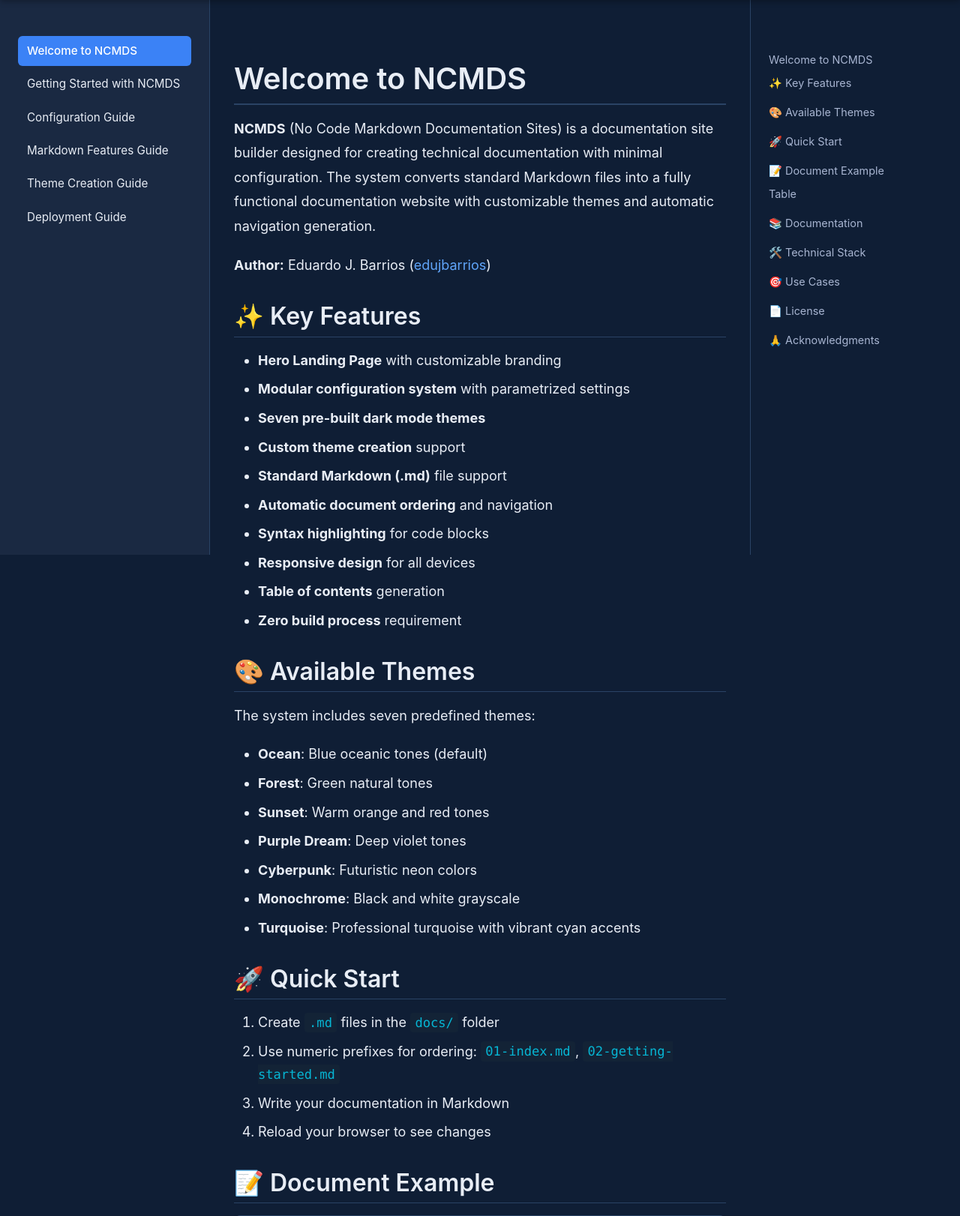
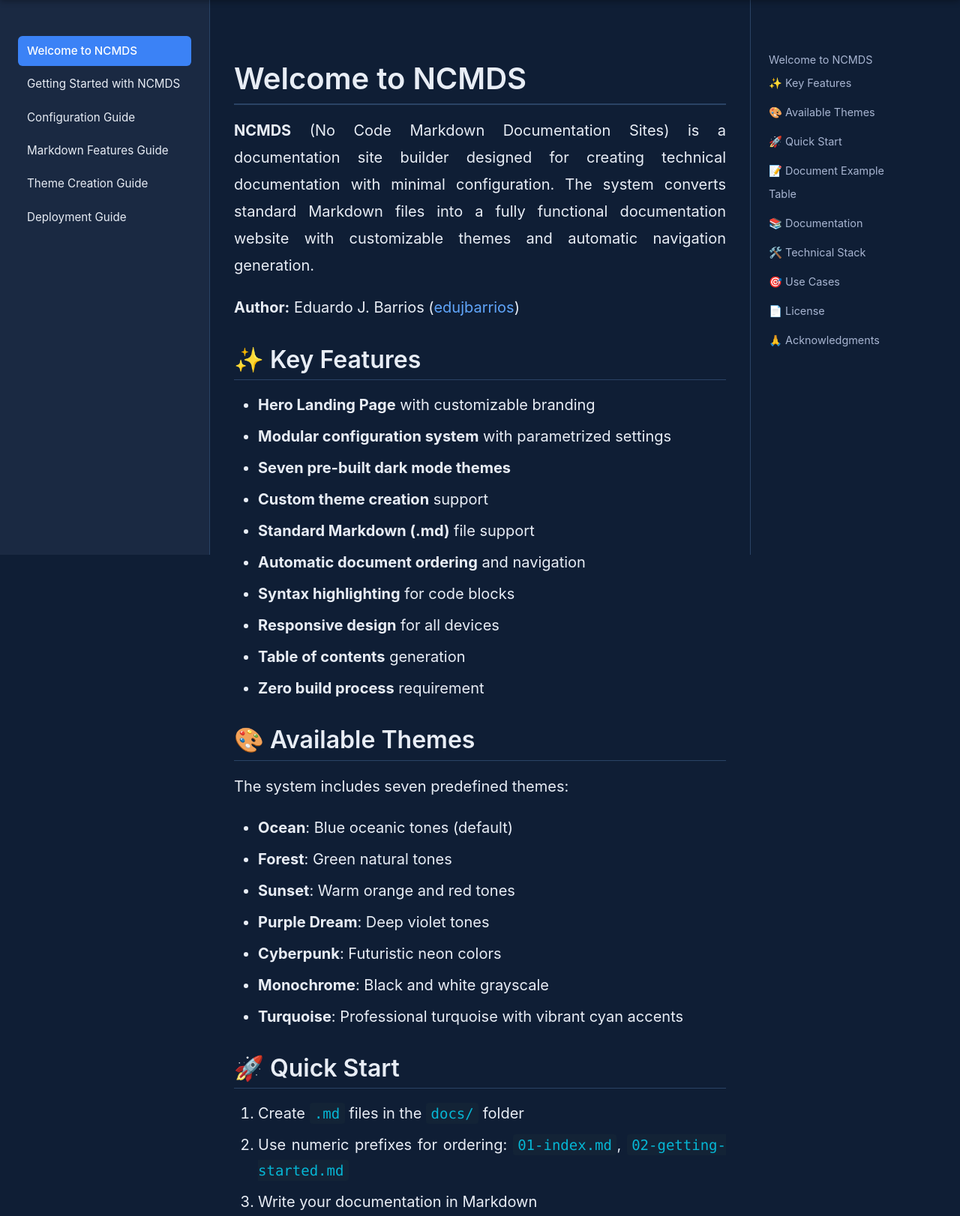
Before and after one commit to edujbarrios/ncmds, a Flask app: page /docs/01-index in a window 1280 px wide. Shown: the part 60-1682 px from the top of the page at 75% size. Run offline with Flask 3, Linux system fonts and the light colour scheme; some libraries are stand-ins or nearby versions.

Commit message:
adding justified text on the docs and readme badges

```diff
--- a/static/style.css
+++ b/static/style.css
@@ -936,7 +936,7 @@ body {
 /* Markdown Content Styles */
 .markdown-body {
     color: var(--text-color);
-    font-size: 1.125rem;
+    font-size: 1.25rem;
     line-height: 1.7;
 }
 
@@ -976,6 +976,7 @@ body {
 .markdown-body p {
     margin-bottom: 1.25rem;
     line-height: 1.8;
+    text-align: justify;
 }
 
 .markdown-body a {
@@ -999,6 +1000,7 @@ body {
 .markdown-body li {
     margin-bottom: 0.5rem;
     line-height: 1.7;
+    text-align: justify;
 }
 
 .markdown-body code {
```
Also changed, not shown: README.md.
